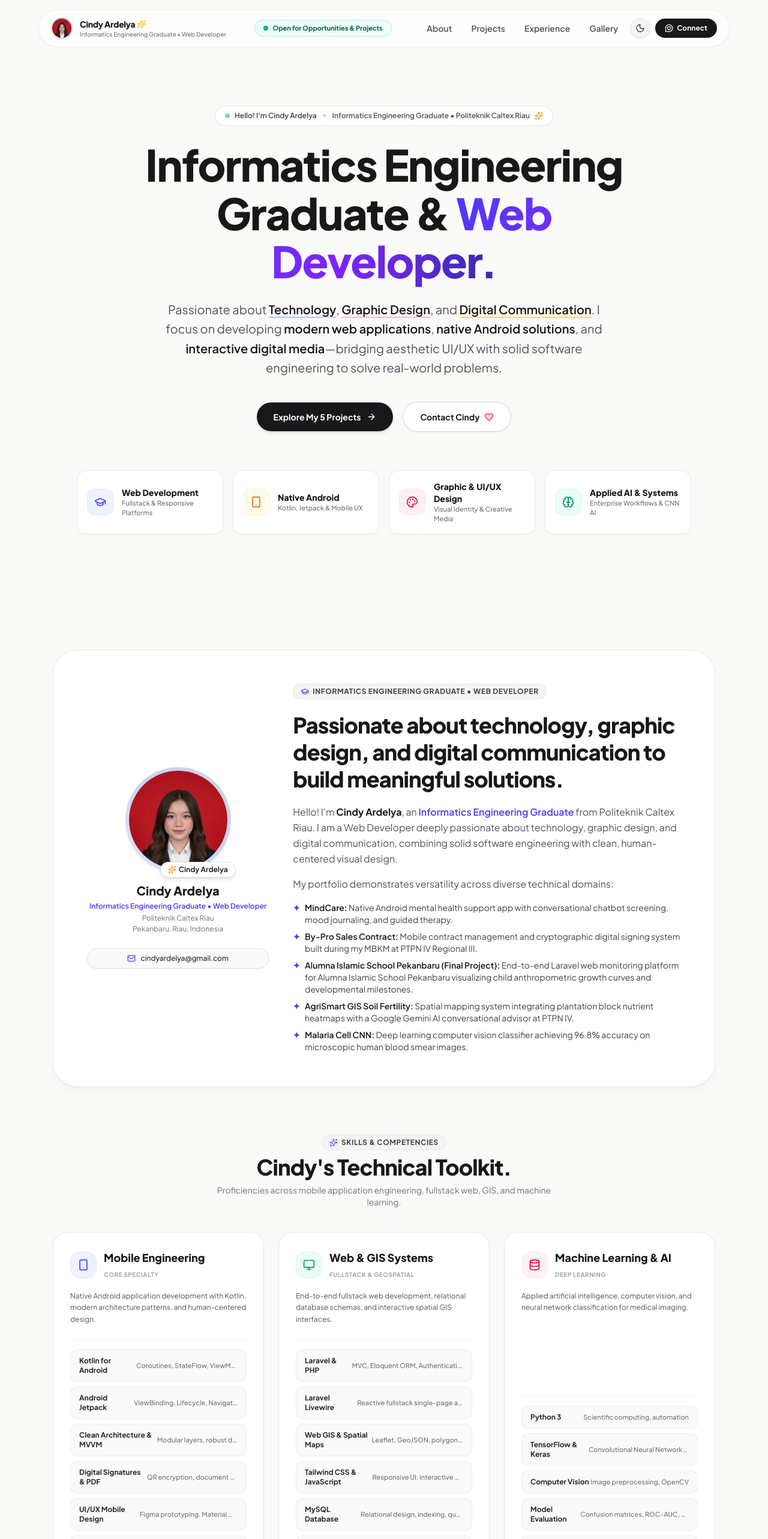
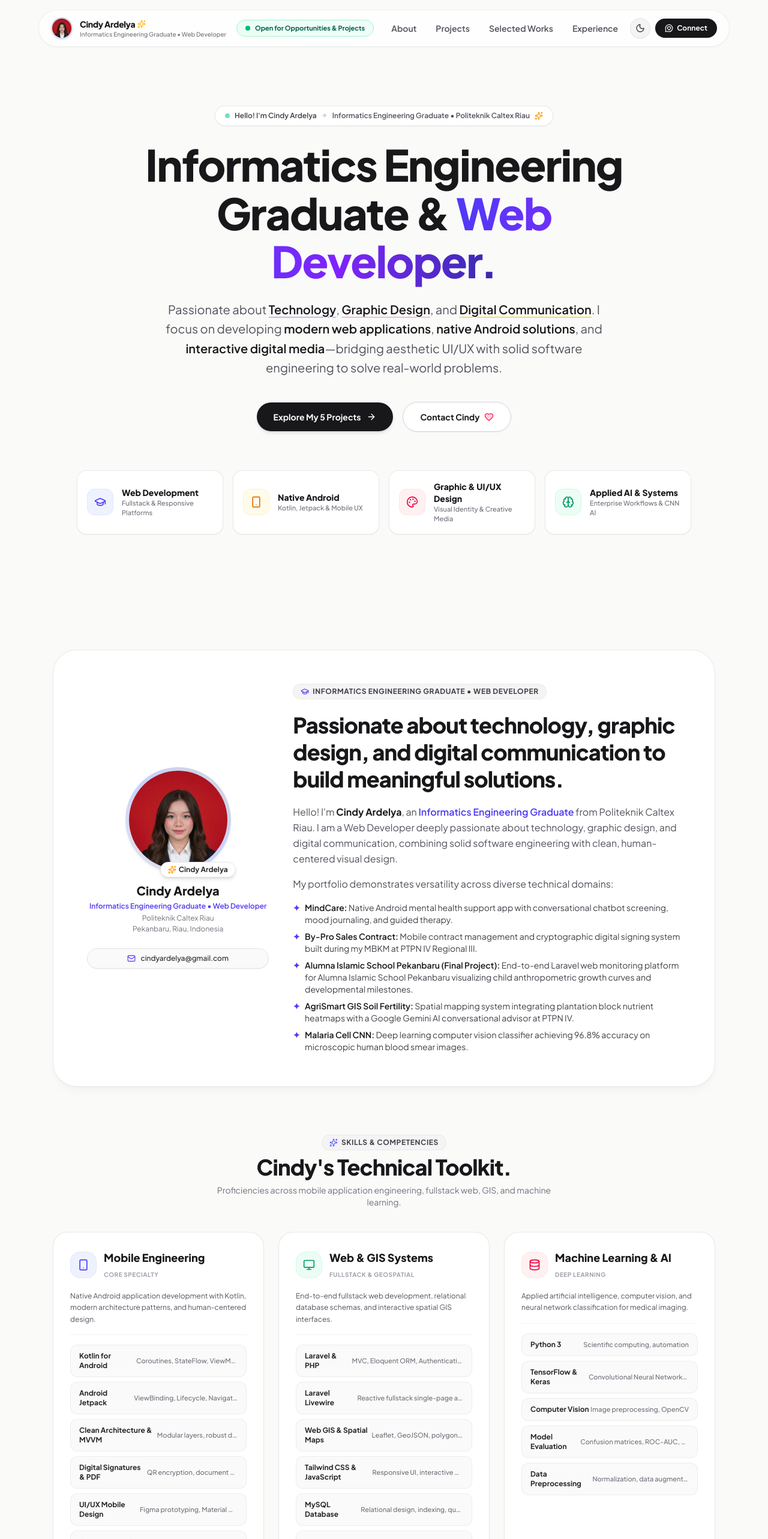
Before and after one commit to cindyardelya22/Porto, a Next.js app: page / in a window 1280 px wide. Shown: the top 2566 px of the page at 60% size. Built offline with nearby package versions, Linux system fonts and the light colour scheme.

Commit message:
fix(toolkit): eliminate vertical gap in machine learning card; reorder sections to projects -> selected works -> experience

```diff
--- a/src/app/page.tsx
+++ b/src/app/page.tsx
@@ -41,15 +41,15 @@ export default function Home() {
         onSelectProject={handleOpenCaseStudy}
       />
 
-      {/* Career Milestones & Experience Documentation (Internship Slideshow + Timeline) */}
-      <ExperienceSection />
-
-      {/* Signal-A Style Works Archive Table with Floating Pointer Thumbnail */}
+      {/* Selected Works & Shots (Project Directory & Lab) */}
       <WorksArchive
         archive={archiveProjects}
         projects={featuredProjects}
         onSelectProject={handleOpenCaseStudy}
       />
+
+      {/* Corporate Experience & Certified Internship Documentation (Timeline + KpSlideshow) */}
+      <ExperienceSection />
 
       {/* Interactive Footer & Contact (Magnetic CTA & Confetti Email Copy) */}
       <ContactFooter />
--- a/src/components/AboutSection.tsx
+++ b/src/components/AboutSection.tsx
@@ -137,7 +137,7 @@ export default function AboutSection() {
               return (
                 <div
                   key={idx}
-                  className={`rounded-3xl border p-6 sm:p-7 shadow-xs hover:shadow-lg transition-all duration-300 flex flex-col justify-between space-y-6 ${bgColors[idx % bgColors.length]}`}
+                  className={`rounded-3xl border p-6 sm:p-7 shadow-xs hover:shadow-lg transition-all duration-300 flex flex-col justify-start h-full ${bgColors[idx % bgColors.length]}`}
                   onMouseEnter={() => setCursor('explore')}
                   onMouseLeave={resetCursor}
                 >
@@ -158,13 +158,13 @@ export default function AboutSection() {
                       </div>
                     </div>
 
-                    <p className="text-xs text-zinc-600 dark:text-zinc-300 leading-relaxed">
+                    <p className="text-xs text-zinc-600 dark:text-zinc-300 leading-relaxed min-h-[36px]">
                       {cat.description}
                     </p>
                   </div>
 
                   {/* Skills List without level badge */}
-                  <div className="space-y-2 pt-4 border-t border-zinc-100 dark:border-zinc-800">
+                  <div className="space-y-2 pt-4 mt-4 border-t border-zinc-100 dark:border-zinc-800">
                     {cat.skills.map((skill, sIdx) => (
                       <div
                         key={sIdx}
--- a/src/components/ExperienceSection.tsx
+++ b/src/components/ExperienceSection.tsx
@@ -14,7 +14,7 @@ export default function ExperienceSection() {
           <div className="text-center max-w-xl mx-auto space-y-2">
             <div className="inline-flex items-center space-x-1.5 px-3 py-1 rounded-full bg-zinc-100 dark:bg-zinc-800 text-zinc-700 dark:text-zinc-300 text-xs font-bold uppercase tracking-wider border border-zinc-200/60 dark:border-zinc-700">
               <Award className="w-3.5 h-3.5 text-amber-500 dark:text-amber-400" />
-              <span>Project & Career Milestones</span>
+              <span>Corporate Experience & Internship</span>
             </div>
             <h2 className="text-2xl sm:text-4xl font-extrabold text-zinc-900 dark:text-white tracking-tight">
               Journey & Accomplishments.
--- a/src/components/Navbar.tsx
+++ b/src/components/Navbar.tsx
@@ -92,20 +92,20 @@ export default function Navbar() {
             Projects
           </a>
           <a
-            href="#experience"
+            href="#archive"
             className="hidden sm:inline-block px-3 py-1.5 text-zinc-600 dark:text-zinc-300 hover:text-zinc-900 dark:hover:text-white hover:bg-zinc-100 dark:hover:bg-zinc-800 rounded-full transition-all text-xs sm:text-sm"
             onMouseEnter={() => setCursor('explore')}
             onMouseLeave={resetCursor}
           >
-            Experience
+            Selected Works
           </a>
           <a
-            href="#archive"
+            href="#experience"
             className="hidden md:inline-block px-3 py-1.5 text-zinc-600 dark:text-zinc-300 hover:text-zinc-900 dark:hover:text-white hover:bg-zinc-100 dark:hover:bg-zinc-800 rounded-full transition-all text-xs sm:text-sm"
             onMouseEnter={() => setCursor('explore')}
             onMouseLeave={resetCursor}
           >
-            Gallery
+            Experience
           </a>
 
           {/* Theme Switcher Toggle Button (Sun / Moon) */}
```
